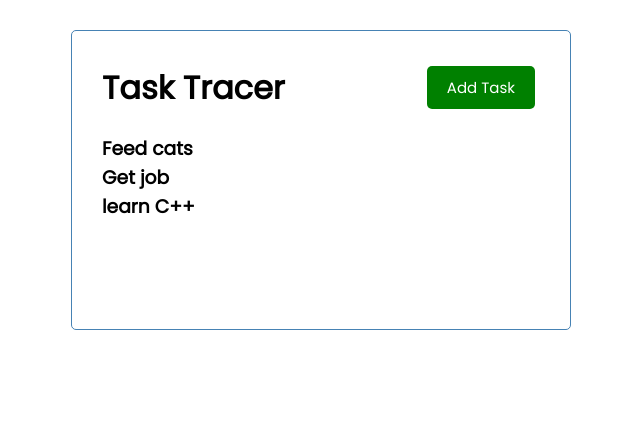
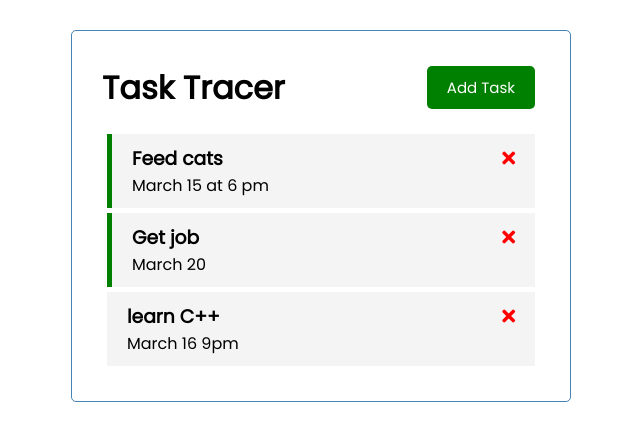
Before and after one commit to putkara/vue-02-app, a Vue app: page / in a window 1280 px wide. Shown: the top 440 px of the page, without its empty margins (319-959 px from the left). Built offline with nearby package versions, Linux system fonts and the light colour scheme.

Commit message:
delete-task

```diff
--- a/public/index.html
+++ b/public/index.html
@@ -1,15 +1,24 @@
+
 <!DOCTYPE html>
 <html lang="">
   <head>
-    <meta charset="utf-8">
-    <meta http-equiv="X-UA-Compatible" content="IE=edge">
-    <meta name="viewport" content="width=device-width,initial-scale=1.0">
-    <link rel="icon" href="<%= BASE_URL %>favicon.ico">
+    <meta charset="utf-8" />
+    <meta http-equiv="X-UA-Compatible" content="IE=edge" />
+    <meta name="viewport" content="width=device-width,initial-scale=1.0" />
+    <link
+      rel="stylesheet"
+      href="https://cdnjs.cloudflare.com/ajax/libs/font-awesome/5.15.2/css/all.min.css"
+    />
+    <link rel="icon" href="<%= BASE_URL %>favicon.ico" />
     <title><%= htmlWebpackPlugin.options.title %></title>
   </head>
   <body>
     <noscript>
-      <strong>We're sorry but <%= htmlWebpackPlugin.options.title %> doesn't work properly without JavaScript enabled. Please enable it to continue.</strong>
+      <strong
+        >We're sorry but <%= htmlWebpackPlugin.options.title %> doesn't work
+        properly without JavaScript enabled. Please enable it to
+        continue.</strong
+      >
     </noscript>
     <div id="app"></div>
     <!-- built files will be auto injected -->
--- a/src/App.vue
+++ b/src/App.vue
@@ -1,7 +1,7 @@
 <template>
   <div class="container">
     <Header title="Task Tracer" />
-    <Tasks :tasks="tasks"/>
+    <Tasks @delete-task="deleteTask" :tasks="tasks" />
   </div>
 </template>
 
@@ -19,6 +19,15 @@
       tasks: [],
     }
   },
+  methods: {
+    deleteTask(id) {
+      if(confirm('Are You Sure')){
+ this.tasks = this.tasks.filter((task) => task.id !== id)
+      }
+
+
+    },
+    },
   created() {
     this.tasks = [
       {
@@ -37,22 +46,23 @@
         id: 3,
         text: 'learn C++',
         day: 'March 16  9pm ',
-        reminder: true,
+        reminder: false,
       },
     ]
-  },
+ },
+
 }
 </script>
 
 <style>
-@import url('https://fonts.googleapis.com/css2?family=Poppins:wght@300;400&display=swap');
+@import url("https://fonts.googleapis.com/css2?family=Poppins:wght@300;400&display=swap");
 * {
   box-sizing: border-box;
   margin: 0;
   padding: 0;
 }
 body {
-  font-family: 'Poppins', sans-serif;
+  font-family: "Poppins", sans-serif;
 }
 .container {
   max-width: 500px;
--- /dev/null
+++ b/src/components/Task.vue
@@ -0,0 +1,41 @@
+<template>
+  <div
+    @dblclick="$emit('toggle-reminder', task.id)"
+    :class="[task.reminder ? 'reminder' : '', 'task']"
+  >
+    <h3>
+      {{ task.text }}
+      <i @click="$emit('delete-task', task.id)" class="fas fa-times"></i>
+    </h3>
+    <p>{{ task.day }}</p>
+  </div>
+</template>
+
+<script>
+export default {
+  name: 'Task',
+  props: {
+    task: Object,
+  },
+}
+</script>
+
+<style scope>
+.fas {
+  color: red;
+}
+.task {
+  background: #f4f4f4;
+  margin: 5px;
+  padding: 10px 20px;
+  cursor: pointer;
+}
+.task.reminder {
+  border-left: 5px solid green;
+}
+.task h3 {
+  display: flex;
+  align-items: center;
+  justify-content: space-between;
+}
+</style>
--- a/src/components/Tasks.vue
+++ b/src/components/Tasks.vue
@@ -1,14 +1,22 @@
-<template >
-    <div v-for="task in tasks">
-        <h3>{{task.text}}</h3>
-    </div>
+<template>
+  <div :key="task.id" v-for="task in tasks">
+      <Task
+      @toggle-reminder="$emit('toggle-reminder', task.id)"
+      @delete-task="$emit('delete-task', task.id)"
+      :task="task"
+    />
+  </div>
 </template>
 <script>
+import Task from './Task'
 export default {
-    name:'Tasks',
-    props: {
-        tasks:Array
-    }
+  name: 'Tasks',
+  props: {
+    tasks: Array,
+  },
+  components:{
+      Task
+  },
+  emits:['delete-task']
 }
-
 </script>
```
